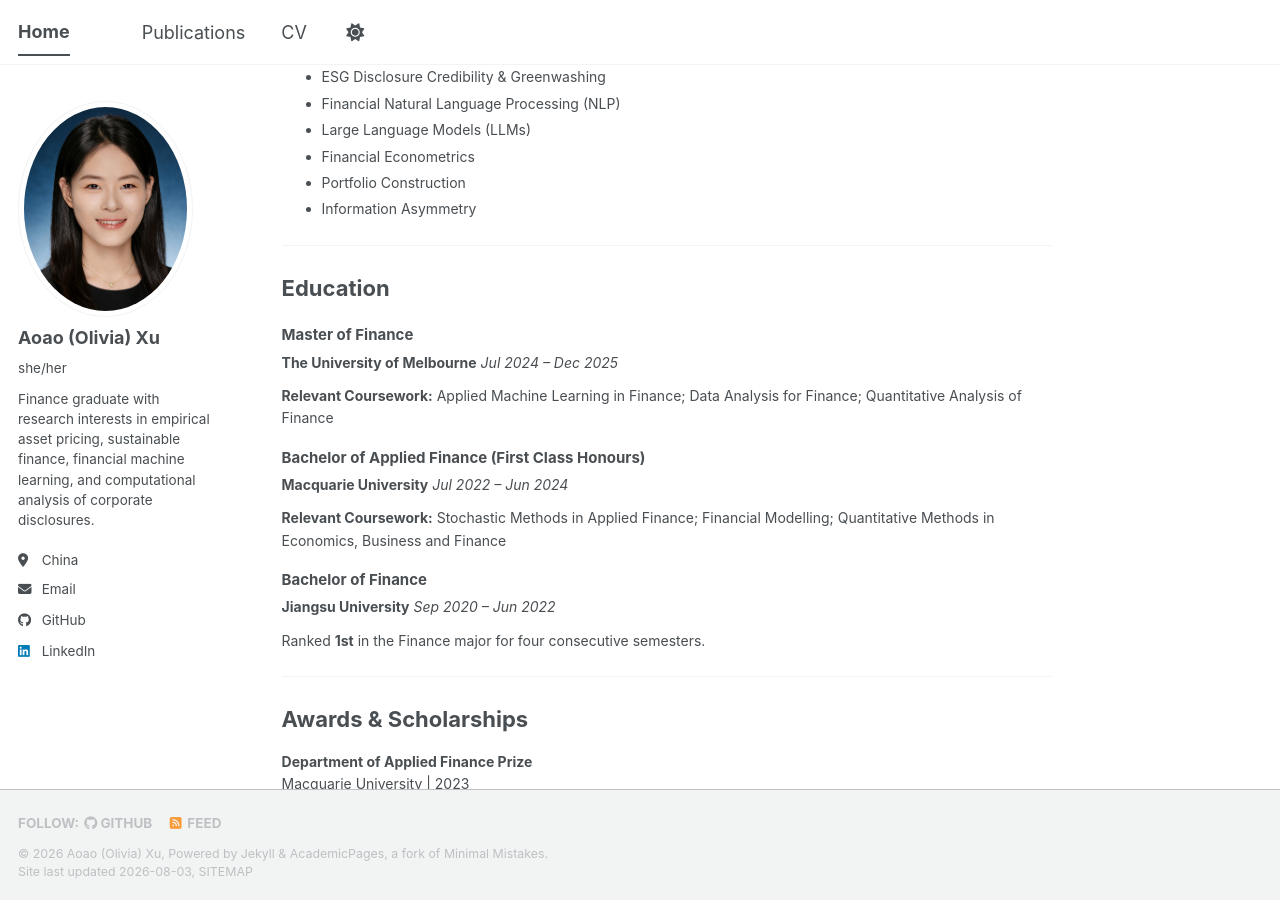
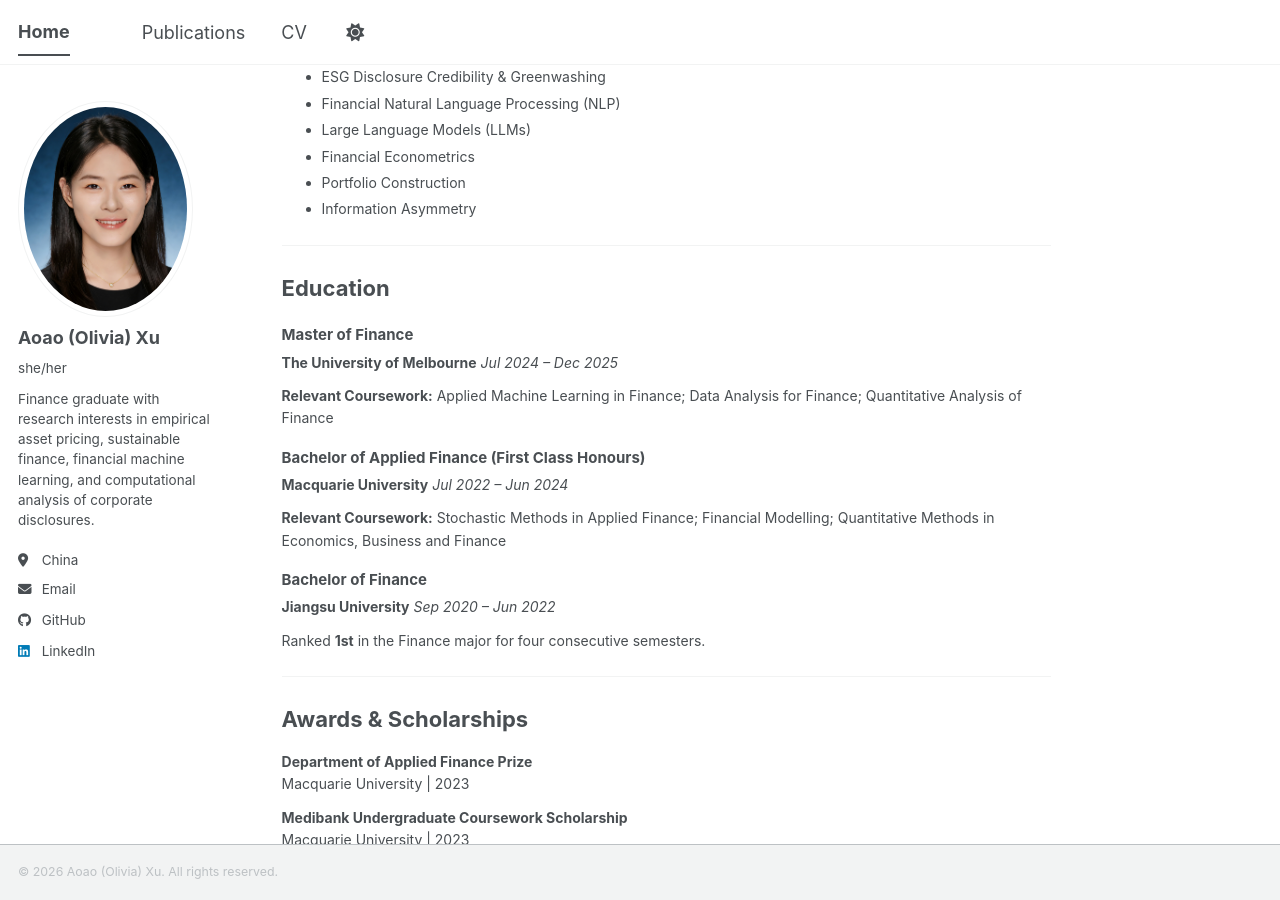
Before and after one commit to oliviaxu1/oliviaxu1.github.io, a Jekyll site: the page built from _pages/about.md, in a window 1280 px wide and 900 px high, scrolled down 529 px. Built offline with Jekyll 4.4.1, drawn with Linux system fonts in a browser that asks for light colours; a style sheet for code colours, icons or effects is not loaded.

Commit message:
Update footer

```diff
--- a/_includes/footer.html
+++ b/_includes/footer.html
@@ -1,4 +1,6 @@
 {% include base_path %}
+
+{% comment %}
 
 {% if site.author.github or site.author.bitbucket or site.atom_feed.hide != true %}
 <div class="page__footer-follow">
@@ -23,3 +25,9 @@
   &copy; {{ site.time | date: '%Y' }} {{ site.name | default: site.title }}, {{ site.data.ui-text[site.locale].powered_by | default: "Powered by" }} <a href="https://jekyllrb.com" rel="nofollow">Jekyll</a> &amp; <a href="https://github.com/academicpages/academicpages.github.io">AcademicPages</a>, a fork of <a href="https://mademistakes.com/work/minimal-mistakes-jekyll-theme/" rel="nofollow">Minimal Mistakes</a>.<br />
   Site last updated {{ "now" | date: '%Y-%m-%d' }}, <a href="/sitemap/" style="text-transform: uppercase;">{{ site.data.ui-text[site.locale].site_map | default: "Sitemap" }}</a>
 </div>
+
+{% endcomment %}
+
+<div class="page__footer-copyright">
+  © {{ site.time | date: '%Y' }} Aoao (Olivia) Xu. All rights reserved.
+</div>
```
